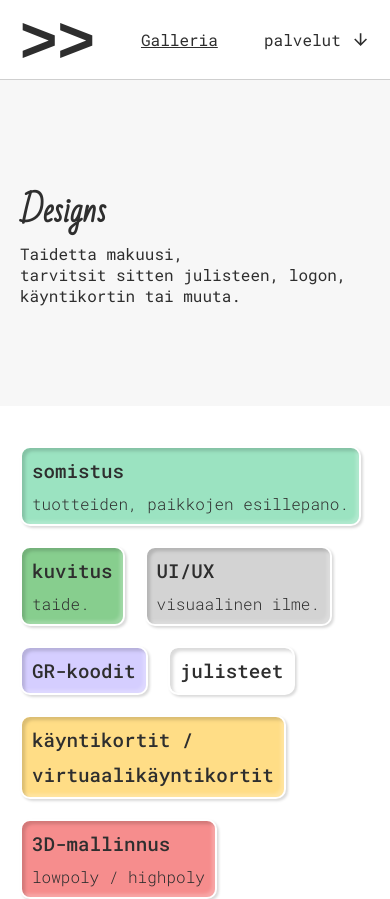
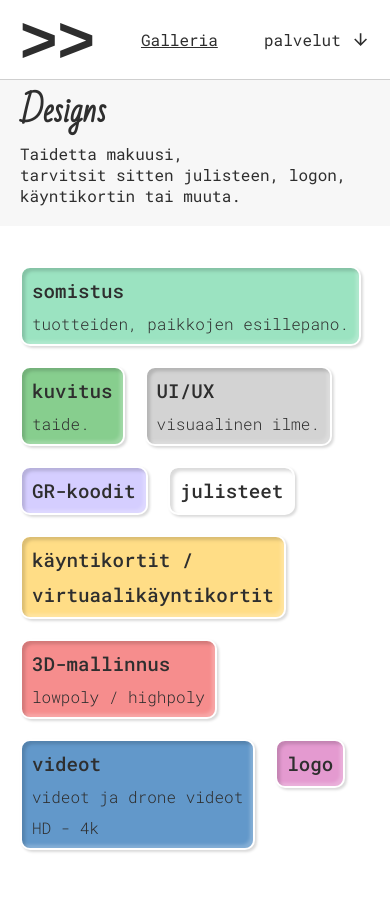
Before and after one commit to gitmixu/portfolio, a React (Vite) app: page /designs in a window 390 px wide. Shown: the top 899 px of the page. Built offline with nearby package versions, Linux system fonts and the light colour scheme; a web font is replaced by a local one.

Commit message:
padding-top

```diff
--- a/src/Pages/Applications/Applications.css
+++ b/src/Pages/Applications/Applications.css
@@ -16,3 +16,9 @@
 .applications span {
      color: rgb(0, 136, 255);
 }
+
+@media screen and (max-width: 500px) {
+     .applications {
+          padding-top: 80px;
+     }
+}
--- a/src/Pages/Designs/Designs.css
+++ b/src/Pages/Designs/Designs.css
@@ -47,3 +47,9 @@
      color: rgb(0, 136, 255);
      padding: 20px;
 }
+
+@media screen and (max-width: 500px) {
+     .designs .title {
+          padding: 80px 20px 20px 20px;
+     }
+}
--- a/src/Pages/SocialMedia/SocialMedia.css
+++ b/src/Pages/SocialMedia/SocialMedia.css
@@ -32,3 +32,9 @@
           padding: 180px 20px 20px 20px;
      }
 }
+
+@media screen and (max-width: 500px) {
+     .social-media {
+          padding-top: 80px;
+     }
+}
```
